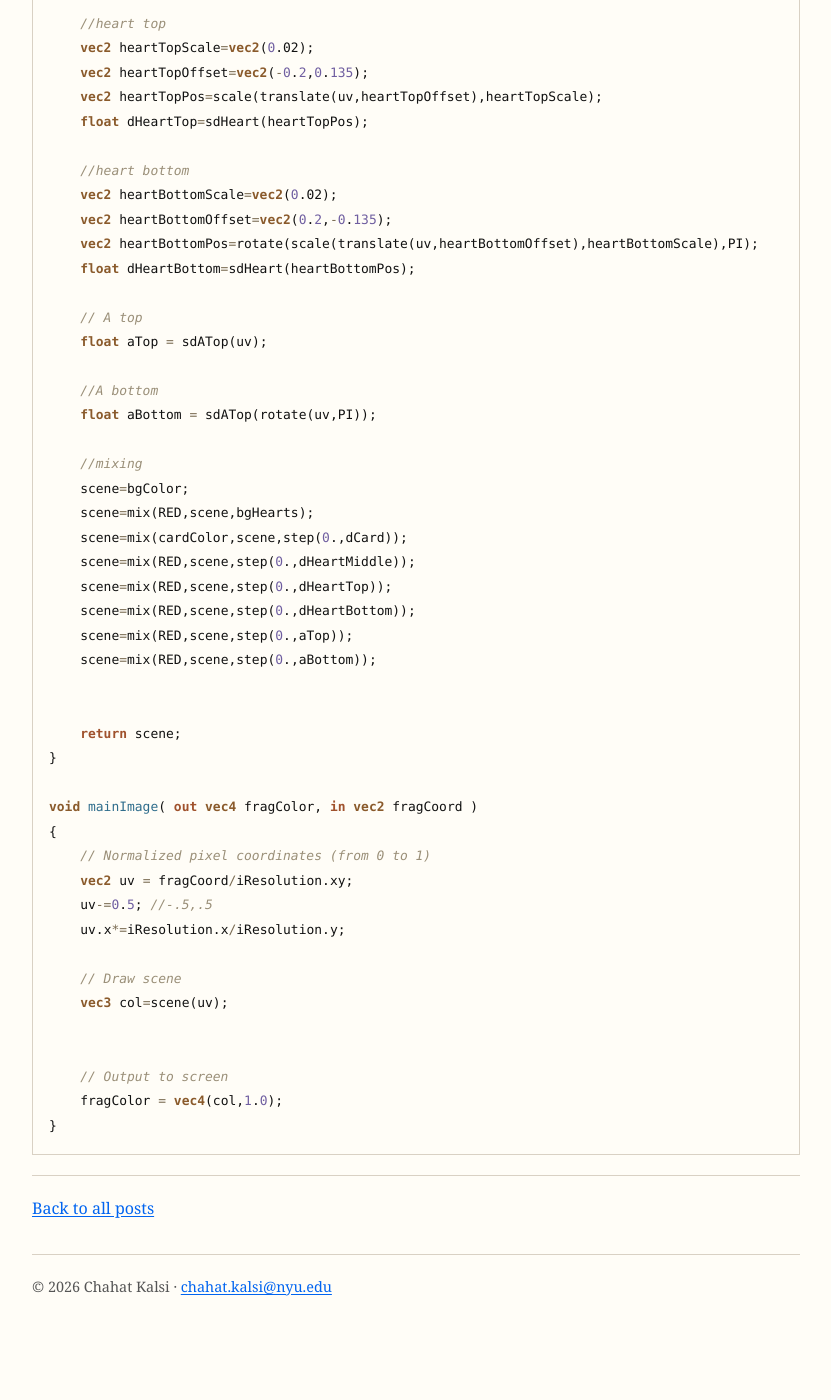
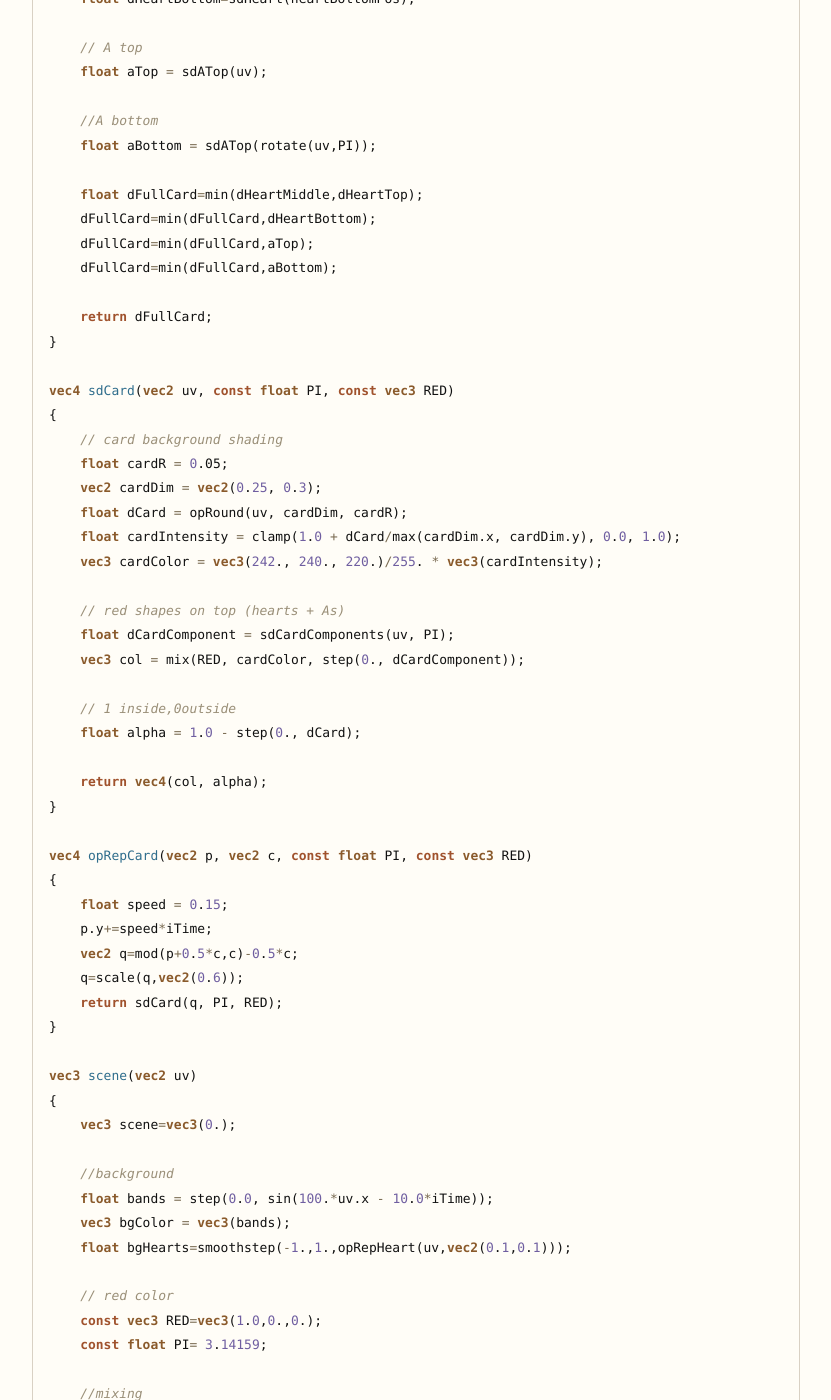
Before and after one commit to Chahat08/Chahat08.github.io, a Jekyll site: the page built from _posts/2026-07-14-ace-of-hearts.md, in a window 1280 px wide and 1400 px high, scrolled down 6096 px. Shown: the whole window, without its empty margins (224-1055 px from the left). Built offline with Jekyll 4.4.1, drawn with Linux system fonts in a browser that asks for light colours; nearby versions of some CDN libraries; before the commit the page ends 7450 px from its top, so only the background shows below that; some of the changed text lies outside the part shown.

Commit message:
ace of hearts shader updated

```diff
--- a/_posts/2026-07-14-ace-of-hearts.md
+++ b/_posts/2026-07-14-ace-of-hearts.md
@@ -15,7 +15,7 @@ graphic_caption: Ace of Hearts (Shadertoy)
   Your browser does not support the video tag.
 </video>
 
-I made this as an initial exploration into 2D SDFs — practicing how to define and combine 2D signed distance fields. You can see it live [here on Shadertoy](https://www.shadertoy.com/view/sf3GW7).
+I made this as an initial exploration into 2D SDFs — practicing how to define and combine 2D signed distance fields. You can see it live [here on Shadertoy](https://www.shadertoy.com/view/fcc3RS).
 
 **Resources:**
 
@@ -195,25 +195,14 @@ float sdATop(vec2 uv)
     return result;
 }
 
-vec3 scene(vec2 uv)
+float sdCardComponents(vec2 uv, const float PI)
 {
-    vec3 scene=vec3(0.);
-
-    //background
-    float bands = step(0.0, sin(100.*uv.x - 10.0*iTime));
-    vec3 bgColor = vec3(bands);
-    float bgHearts=smoothstep(-1.,1.,opRepHeart(uv,vec2(0.1,0.1)));
-
-    // red color
-    const vec3 RED=vec3(1.0,0.,0.);
-    const float PI = 3.14159265359;
-
     // card rounded box
     float cardR=0.05;
     vec2 cardDim=vec2(0.25,0.3);
     float dCard=opRound(uv,cardDim,cardR);
-    float cardIntensity =clamp(1.0 + dCard/max(cardDim.x,cardDim.y),0.0,1.0);
-    vec3 cardColor = vec3(242., 240., 220.)/255.*vec3(cardIntensity);
+    //float cardIntensity =clamp(1.0 + dCard/max(cardDim.x,cardDim.y),0.0,1.0);
+    //vec3 cardColor = vec3(242., 240., 220.)/255.*vec3(cardIntensity);
 
     // heart middle
     vec2 heartMiddleScale=vec2(0.06);
@@ -238,16 +227,60 @@ vec3 scene(vec2 uv)
     //A bottom
     float aBottom = sdATop(rotate(uv,PI));
 
+    float dFullCard=min(dHeartMiddle,dHeartTop);
+    dFullCard=min(dFullCard,dHeartBottom);
+    dFullCard=min(dFullCard,aTop);
+    dFullCard=min(dFullCard,aBottom);
+
+    return dFullCard;
+}
+
+vec4 sdCard(vec2 uv, const float PI, const vec3 RED)
+{
+    // card background shading
+    float cardR = 0.05;
+    vec2 cardDim = vec2(0.25, 0.3);
+    float dCard = opRound(uv, cardDim, cardR);
+    float cardIntensity = clamp(1.0 + dCard/max(cardDim.x, cardDim.y), 0.0, 1.0);
+    vec3 cardColor = vec3(242., 240., 220.)/255. * vec3(cardIntensity);
+
+    // red shapes on top (hearts + As)
+    float dCardComponent = sdCardComponents(uv, PI);
+    vec3 col = mix(RED, cardColor, step(0., dCardComponent));
+
+    // 1 inside,0outside
+    float alpha = 1.0 - step(0., dCard);
+
+    return vec4(col, alpha);
+}
+
+vec4 opRepCard(vec2 p, vec2 c, const float PI, const vec3 RED)
+{
+    float speed = 0.15;
+    p.y+=speed*iTime;
+    vec2 q=mod(p+0.5*c,c)-0.5*c;
+    q=scale(q,vec2(0.6));
+    return sdCard(q, PI, RED);
+}
+
+vec3 scene(vec2 uv)
+{
+    vec3 scene=vec3(0.);
+
+    //background
+    float bands = step(0.0, sin(100.*uv.x - 10.0*iTime));
+    vec3 bgColor = vec3(bands);
+    float bgHearts=smoothstep(-1.,1.,opRepHeart(uv,vec2(0.1,0.1)));
+
+    // red color
+    const vec3 RED=vec3(1.0,0.,0.);
+    const float PI= 3.14159;
+
     //mixing
     scene=bgColor;
     scene=mix(RED,scene,bgHearts);
-    scene=mix(cardColor,scene,step(0.,dCard));
-    scene=mix(RED,scene,step(0.,dHeartMiddle));
-    scene=mix(RED,scene,step(0.,dHeartTop));
-    scene=mix(RED,scene,step(0.,dHeartBottom));
-    scene=mix(RED,scene,step(0.,aTop));
-    scene=mix(RED,scene,step(0.,aBottom));
-
+    vec4 cards = opRepCard(uv, vec2(0.5, 0.5), PI, RED);
+    scene = mix(scene, cards.rgb, cards.a);
 
     return scene;
 }
```
Also changed, not shown: other parts of _posts/2026-07-14-ace-of-hearts.md (+3 -3 lines), assets/blog/ace_of_hearts/ace_of_hearts.png, 1 other file.
